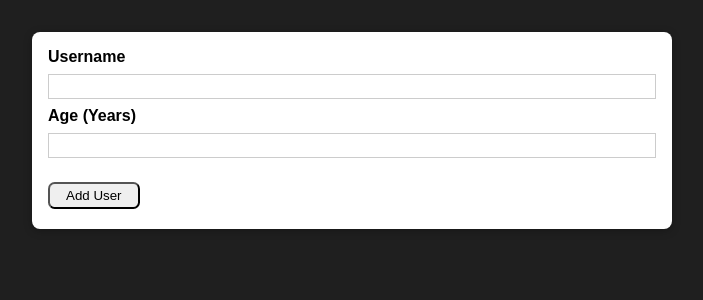
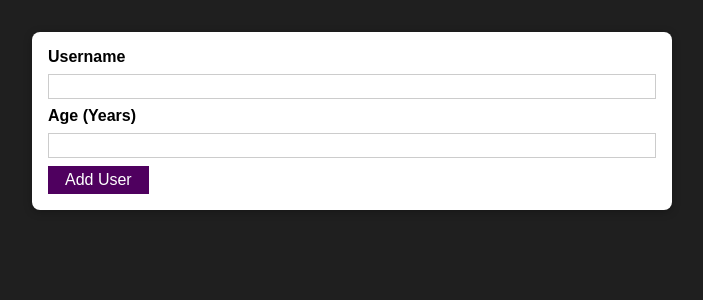
Before and after one commit to matherton/01-STARTING-PROJECT-89, a React (Create React App) app: page / in a window 1280 px wide. Shown: the top 300 px of the page, without its empty margins (288-991 px from the left). Built offline with nearby package versions, Linux system fonts and the light colour scheme.

Commit message:
end of lesson 92: managing form inputs through state

```diff
--- /dev/null
+++ b/src/components/UI/Button.js
@@ -0,0 +1,17 @@
+import React from 'react';
+
+import classes from './Button.module.css'
+
+const Button = props => {
+  return (
+    <button
+      type={props.type || "button"}
+      className={classes.button}
+      onClick={props.onClick}
+    >
+      {props.children}
+    </button>
+  )
+}
+
+export default Button;
--- /dev/null
+++ b/src/components/UI/Button.module.css
@@ -0,0 +1,18 @@
+.button {
+  font: inherit;
+  border: 1px solid #4f005f;
+  background: #4f005f;
+  color: white;
+  padding: 0.25rem 1rem;
+  cursor: pointer;
+}
+
+.button:hover,
+.button:active {
+  background: #741188;
+  border-color: #741188;
+}
+
+.button:focus {
+  outline: none;
+}
--- a/src/components/UI/Card.module.css
+++ b/src/components/UI/Card.module.css
@@ -1,14 +1,5 @@
 .card {
-  width: 12rem;
-  padding: 1rem;
-  height: auto;
   background-color: white;
   box-shadow: 0 2px 8px rgba(0,0,0,.26);
   border-radius: .5rem;
 }
-
-.card button {
-  padding:0.3em 1.2em;
-  margin:1rem 0.3em 0.3em 0;
-  border-radius: .5em;
-}
--- a/src/components/User/AddUser.js
+++ b/src/components/User/AddUser.js
@@ -1,24 +1,35 @@
-import React from 'react'
+import React, { useState } from 'react'
 
 import Card from '../UI/Card'
+import Button from '../UI/Button'
 
 import classes from './AddUser.module.css'
 
 const AddUser = props => {
+  const [enteredUserName, setEnteredUserName] = useState()
+  const [enteredAge, setEnteredAge] = useState()
 
   const addUserHandler = (event) => {
     event.preventDefault();
-    console.log(event)
+    console.log(enteredUserName, enteredAge)
+  }
+
+  const userNameChangeHandler = (event) => {
+    setEnteredUserName(event.target.value)
+  }
+
+  const ageChangeHandler = (event) => {
+    setEnteredAge(event.target.value)
   }
 
   return(
     <Card className={classes.input}>
       <form onSubmit={addUserHandler}>
         <label htmlFor="username">Username</label>
-        <input id="username" type="text" />
+        <input id="username" type="text" onChange={userNameChangeHandler} />
         <label htmlFor="age">Age (Years)</label>
-        <input id="age" type="number" />
-        <button type="submit">Add User</button>
+        <input id="age" type="number" onChange={ageChangeHandler} />
+        <Button type="submit">Add User</Button>
       </form>
     </Card>
   )
```
